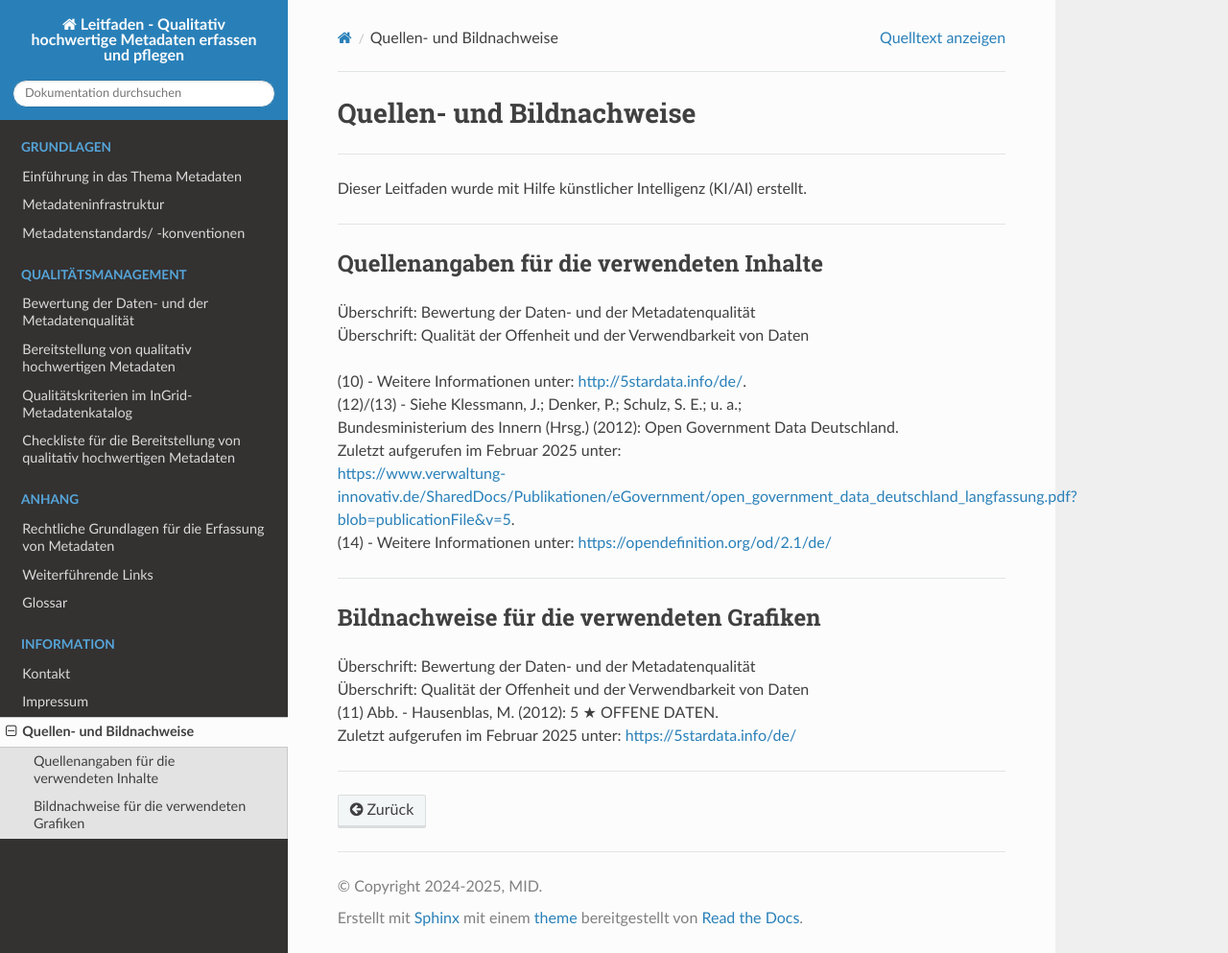
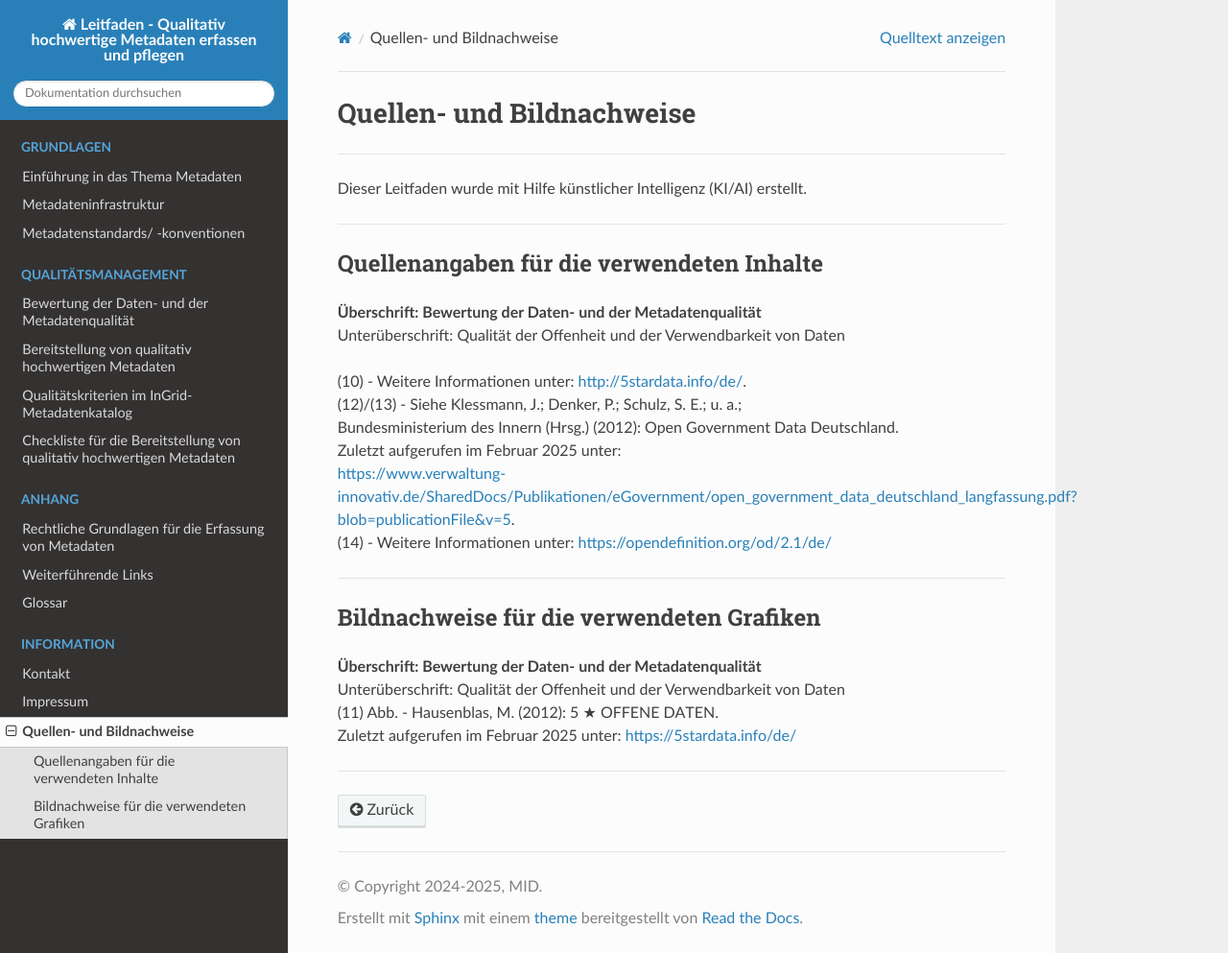
Before and after one commit to tomiwo/ingrid-mdk-st-high-quality-metadata, a Sphinx documentation site: the page built from docs/information/quellen-bilder.rst, in a window 1280 px wide and 993 px high. Shown: the whole window at 96% size. Built offline with Sphinx 7.4.7 and the Read the Docs theme 3.1.0, drawn with Linux system fonts in a browser that asks for light colours.

Commit message:
Aktualisierung

```diff
--- a/docs/grundlagen/harvesting-prozess.rst
+++ b/docs/grundlagen/harvesting-prozess.rst
@@ -47,7 +47,7 @@ Indexierung & Harvesting der Metadatenkataloge ST
 **Harvesting Geodatenkatalog.de**
 
 - Harvesting Geodatenkatalog.de durch das Geoportal der GDI-DE:
-- Harvesting Geodatenkatalog.de durch das Metadateninformationssystem der AdV:
+- Harvesting Geodatenkatalog.de durch das Metadateninformationssystem der AdV: täglich abends
 - Harvesting Geodatenkatalog.de durch das INSPIRE Geoportal: Januar (INSPIRE-Monitoring)
 - Harvesting Geodatenkatalog.de durch das Europäische Datenportal:
 - Harvesting Geodatenkatalog.de durch das GEOSS:
--- a/docs/index.rst
+++ b/docs/index.rst
@@ -14,7 +14,7 @@ Qualitativ hochwertige Metadaten erfassen und pflegen - Hinweise für Metadatene
 | **Datenbanken:** Metadatenkatalog und kommunaler Metadatenkatalog Sachsen-Anhalt
 | **Metadatenprofile:** Metadatenkatalog und kommunaler Metadatenkatalog Sachsen-Anhalt
 
-| **Leitfaden-Version:** 3.0, 18.02.2025
+| **Leitfaden-Version:** 3.0, 20.02.2025
 | **Status:** in Erstellung - Beta Version
 
 
--- a/docs/information/quellen-bilder.rst
+++ b/docs/information/quellen-bilder.rst
@@ -12,8 +12,8 @@ Dieser Leitfaden wurde mit Hilfe künstlicher Intelligenz (KI/AI) erstellt.
 Quellenangaben für die verwendeten Inhalte
 -------------------------------------------
 
-| Überschrift: Bewertung der Daten- und der Metadatenqualität
-| Überschrift: Qualität der Offenheit und der Verwendbarkeit von Daten
+| **Überschrift: Bewertung der Daten- und der Metadatenqualität**
+| Unterüberschrift: Qualität der Offenheit und der Verwendbarkeit von Daten
 
 | (10) - Weitere Informationen unter: http://5stardata.info/de/.
 | (12)/(13) - Siehe Klessmann, J.; Denker, P.; Schulz, S. E.; u. a.;
@@ -28,8 +28,8 @@ Quellenangaben für die verwendeten Inhalte
 Bildnachweise für die verwendeten Grafiken
 -------------------------------------------
 
-| Überschrift: Bewertung der Daten- und der Metadatenqualität
-| Überschrift: Qualität der Offenheit und der Verwendbarkeit von Daten
+| **Überschrift: Bewertung der Daten- und der Metadatenqualität**
+| Unterüberschrift: Qualität der Offenheit und der Verwendbarkeit von Daten
 | (11) Abb. - Hausenblas, M. (2012): 5 ★ OFFENE DATEN.
 | Zuletzt aufgerufen im Februar 2025 unter: https://5stardata.info/de/
 
```
